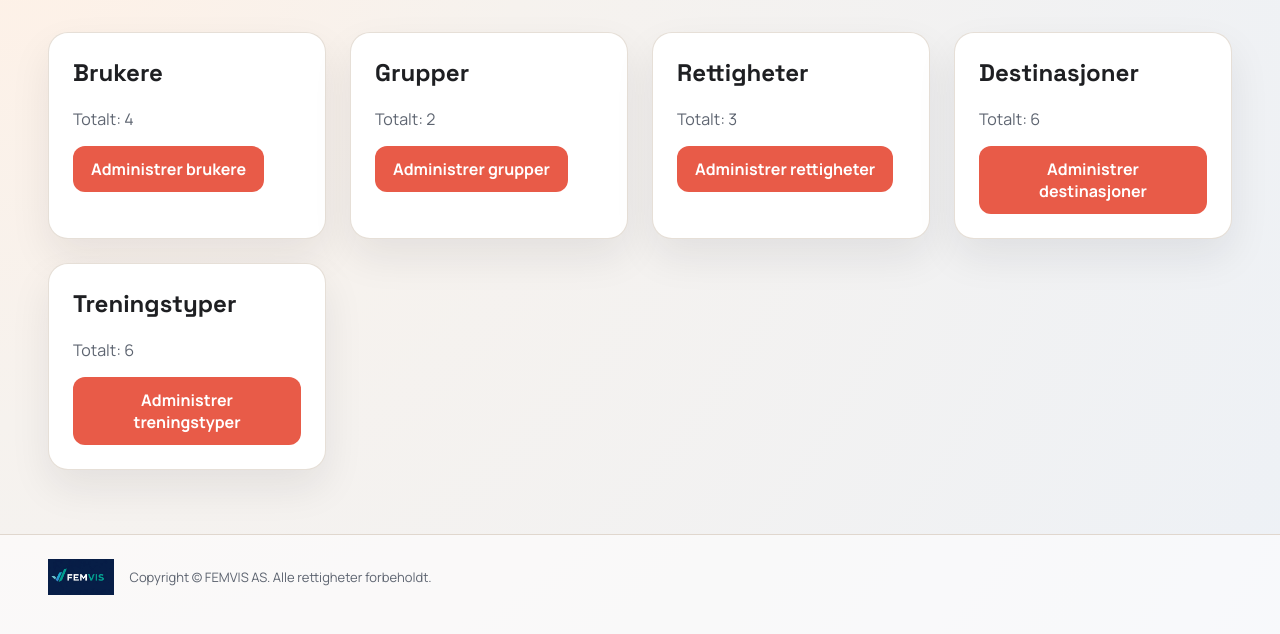
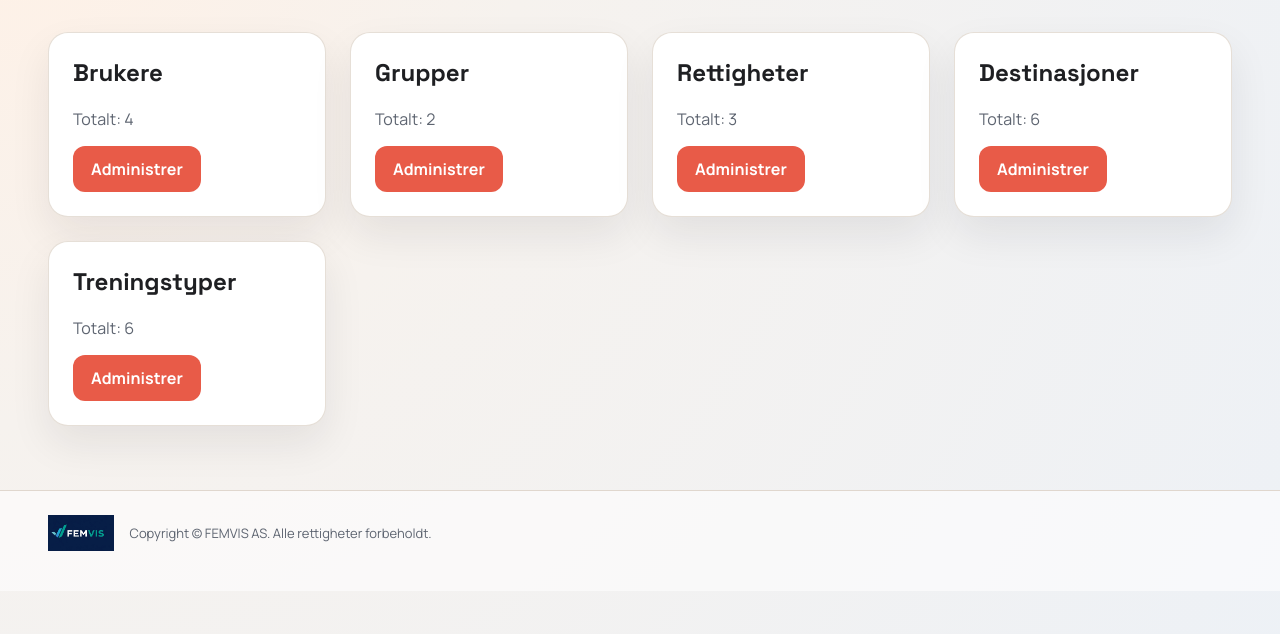
Before and after one commit to ikosmaz/followme, a Flask app: page /admin in a window 1280 px wide. Shown: the part 106-740 px from the top of the page. Run offline with Flask 3, Linux system fonts and the light colour scheme; a user stored in the database is signed in; data comes from the database, SQL or seed files in the repository.

Commit message:
Simplify admin dashboard management links

```diff
--- a/templates/admin_dashboard.html
+++ b/templates/admin_dashboard.html
@@ -5,27 +5,27 @@
   <div class="card">
     <h2>Brukere</h2>
     <p class="muted">Totalt: {{ user_count }}</p>
-    <a class="button" href="{{ url_for('admin_users') }}">Administrer brukere</a>
+    <a class="button" href="{{ url_for('admin_users') }}">Administrer</a>
   </div>
   <div class="card">
     <h2>Grupper</h2>
     <p class="muted">Totalt: {{ group_count }}</p>
-    <a class="button" href="{{ url_for('admin_groups') }}">Administrer grupper</a>
+    <a class="button" href="{{ url_for('admin_groups') }}">Administrer</a>
   </div>
   <div class="card">
     <h2>Rettigheter</h2>
     <p class="muted">Totalt: {{ permission_count }}</p>
-    <a class="button" href="{{ url_for('admin_permissions') }}">Administrer rettigheter</a>
+    <a class="button" href="{{ url_for('admin_permissions') }}">Administrer</a>
   </div>
   <div class="card">
     <h2>Destinasjoner</h2>
     <p class="muted">Totalt: {{ destination_count }}</p>
-    <a class="button" href="{{ url_for('admin_destinations') }}">Administrer destinasjoner</a>
+    <a class="button" href="{{ url_for('admin_destinations') }}">Administrer</a>
   </div>
   <div class="card">
     <h2>Treningstyper</h2>
     <p class="muted">Totalt: {{ activity_count }}</p>
-    <a class="button" href="{{ url_for('admin_activity_types') }}">Administrer treningstyper</a>
+    <a class="button" href="{{ url_for('admin_activity_types') }}">Administrer</a>
   </div>
 </section>
 {% endblock %}
```
